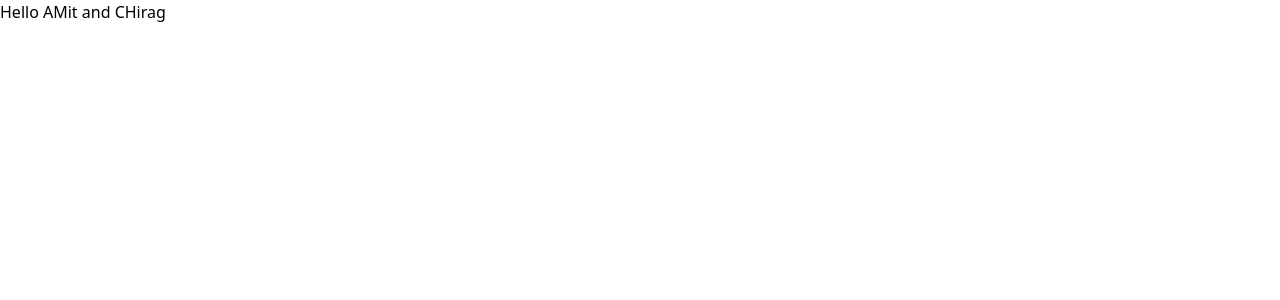
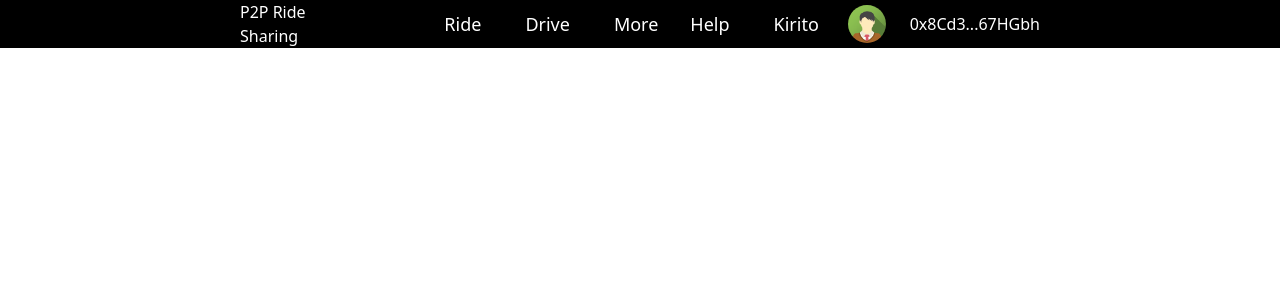
Before and after one commit to bhushan-amit/p2p-ridesharing, a Next.js app: page / in a window 1280 px wide. Shown: the top 300 px of the page. Built offline with nearby package versions, Linux system fonts and the light colour scheme.

Commit message:
Completed Navbar component

```diff
--- a/components/navbar.js
+++ b/components/navbar.js
@@ -1,11 +1,54 @@
-const style = {
-    wrapper: `h-16 w-full bg-black text-white flex md:justify-around items-center px-60 fixed z-20`,
+import Image from 'next/image'
+import avatar from '../temp/avatar.jpg'
+import {BsPerson} from 'react-icons/bs'
+
+const style={
+    wrapper: 'h=16 w-full bg-black text-white flex md:justify-around items-center px-60 fixed z-20',
+    leftMenu:'flex gap-3',
+    logo:'text-3x1 text-white flex cursor-pointer mr-16',
+    menuItem:'text-lg text-white font-medium flex items-center mx-4 cursor-pointer',
+    rightMenu:'flex gap-3 items-center',
+    userImageContainer:'mr-2',
+    userImage:'h-10 w-10 mr-4 rounded-full p-px object-cover cursor-pointer',
+    loginButton:'flex items-center cursor-pointer rounded-full hover:bg-[#333333] px-4 py-1',
+    loginText:'m1-2'
 }
 
-const navbar = () => {
-  return (
-    <div className={style.wrapper}>navbar</div>
-  )
+// Fetch Wallet id from Metamask
+const currentAccount = '0x8Cd390akgajha17689agal4934Dagalihg34567HGbh'
+//const currentAccount=''  // this will give Login Button
+const Navbar = () => {
+    return <div className={style.wrapper}>
+        <div className={style.leftMenu}>
+            <div className={style.logo}>
+                P2P Ride Sharing
+            </div>
+            <div className={style.menuItem}>Ride</div>
+            <div className={style.menuItem}>Drive</div>
+            <div className={style.menuItem}>More</div>
+        </div>
+        <div className={style.rightMenu}>
+            <div className={style.menuItem}>Help</div>
+            <div className={style.menuItem}>Kirito</div>
+            <div className={style.userImageContainer}>
+                <Image className={style.userImage} src={avatar} width={40} height={40} />
+            </div>
+
+            {/* this is a short hand if condition  */}
+                {currentAccount ? (
+                    <div>
+                    {currentAccount.slice(0,6)}...{currentAccount.slice(39)}
+                    </div>
+                ):(
+                    <div className={style.loginButton}>
+                        <BsPerson/>
+                        <span className={style.loginText}>Log in</span>
+                         </div>
+                )}
+
+        </div>
+    </div>
+
 }
 
-export default navbar
+export default Navbar
--- a/pages/index.tsx
+++ b/pages/index.tsx
@@ -1,10 +1,24 @@
-import Head from 'next/head'
-import Image from 'next/image'
+import Navbar from '../components/Navbar'
+const style={
+  wrapper: 'g-screen w-screen flex flex-col',
+  rideRequestContainer:'',
+  rideRequest:'',
+  main:'',
+}
 
 export default function Home() {
   return (
-    <>
-      <h1> Hello AMit and CHirag </h1>
-    </>
+    <div className={style.wrapper}>
+      <Navbar/>
+      <div className={style.main}>
+        {/* map */}
+      </div>
+      <div className={style.rideRequestContainer}>
+        <div className={style.rideRequest}>
+          {/* location selector  */}
+          {/* confirm ride  */}
+        </div>
+      </div>
+    </div>
   )
 }
```
Also changed, not shown: 2 other files (tests, documents, lock files or other folders).
